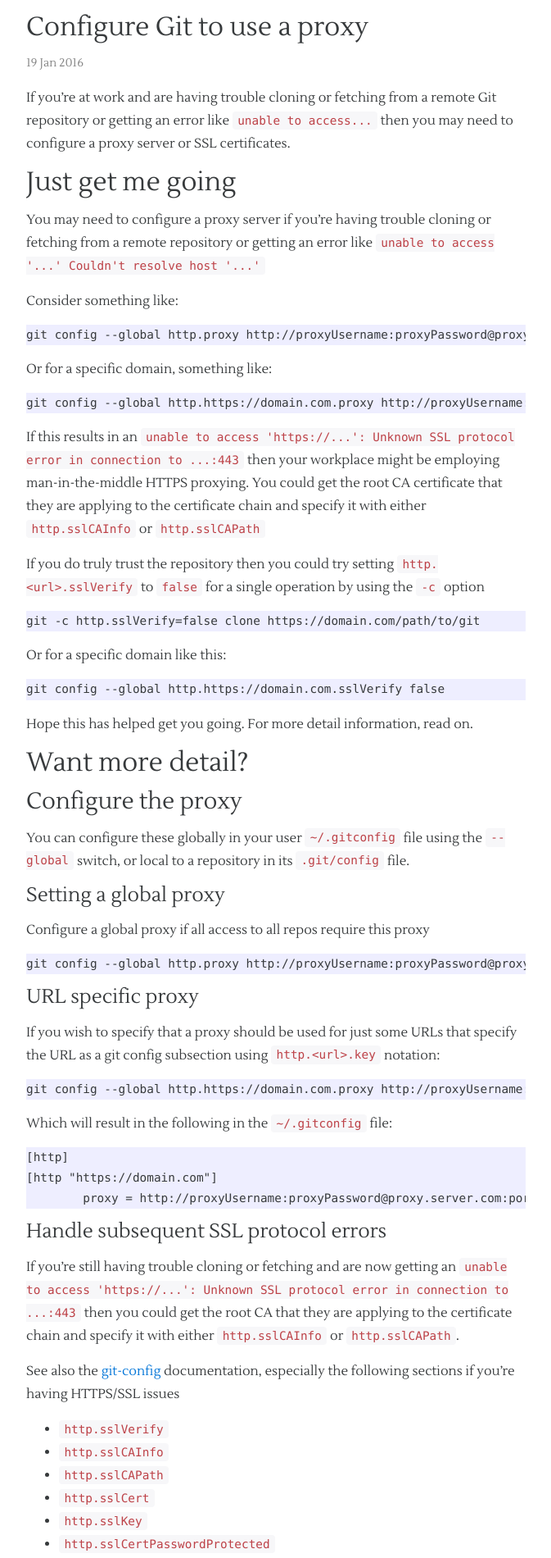
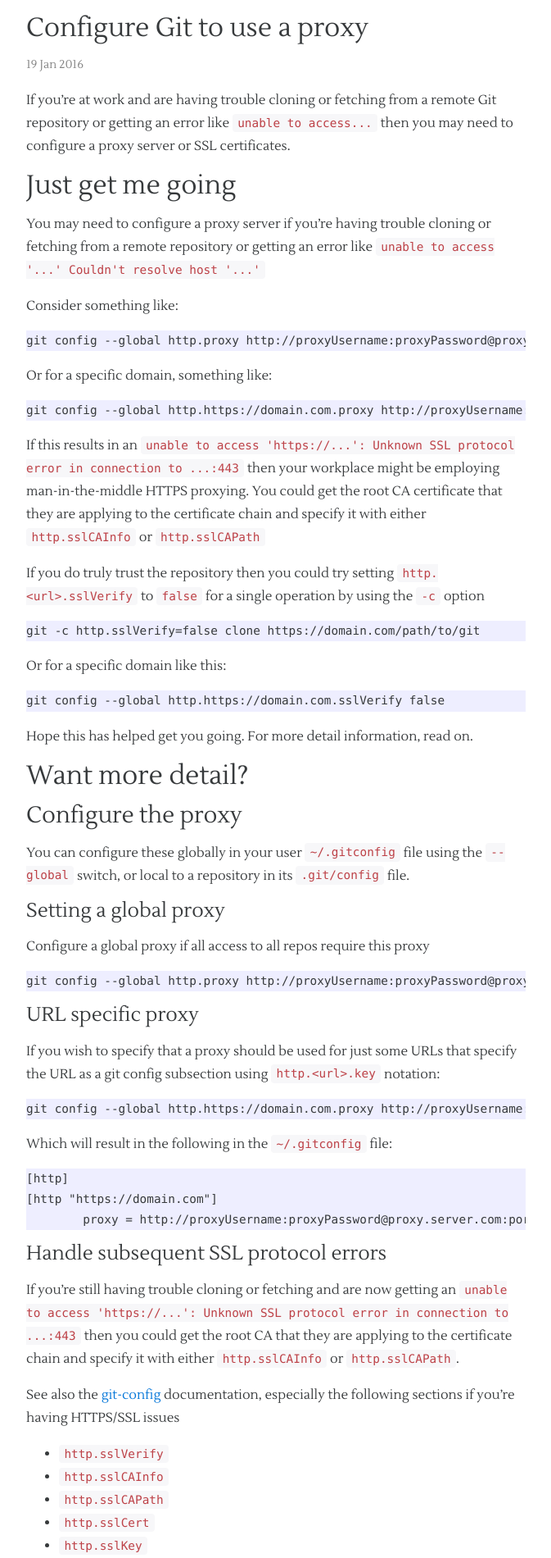
Before and after one commit to evantoli/evantoli.github.io, a Jekyll site: the page built from _posts/Coding/2016-01-19-configure-git-to-use-a-proxy.md, in a window 1280 px wide. Shown: the part 352-2252 px from the top of the page at 82% size, without its empty margins (303-976 px from the left). Built offline with Jekyll 4.4.1, drawn with Linux system fonts in a browser that asks for light colours.

Commit message:
more theme related clean-up

```diff
--- /dev/null
+++ b/_sass/theme-one/main.scss
@@ -0,0 +1,37 @@
+
+@charset "utf-8";
+
+// Override Bootstrap Variables
+$font-family-base: Lustria, Georgia, serif;
+$line-height:      1.75;
+
+// Our own variables
+$base-font-weight: 400;
+
+$text-color:       #111;
+$background-color: #fdfdfd;
+
+
+$grey-color:       #828282;
+$grey-color-light: lighten($grey-color, 40%);
+$grey-color-dark:  darken($grey-color, 25%);
+
+$post-categories-color:      #828282;
+$post-categories-bg-color:   transparent;
+$post-categories-text-color: lighten($post-categories-color, 10%);
+
+
+//
+// From Original Jekyll _base.scss
+// Used in the _syntax-highlight.scss via the %vertical-spacing
+//
+$spacing-unit:     2rem;
+
+// Import partials from `sass_dir` (defaults to `_sass`)
+@import
+        "vendor/bootstrap/bootstrap",
+        "theme-one/base",
+        "theme-one/layout",
+        "theme-one/parallax",
+        "syntax-highlighting"
+;
--- a/css/main.scss
+++ b/css/main.scss
@@ -1,84 +1,12 @@
 ---
 # Only the main Sass file needs front matter (the dashes are enough)
 ---
-@charset "utf-8";
 
-// Override Bootstrap Variables
-$font-family-base: Lustria, Georgia, serif;
-$line-height:      1.75;
-
-// Our own variables
-$base-font-weight: 400;
-
-$text-color:       #111;
-$background-color: #fdfdfd;
+// Variables using handlebar substitution need to happen
+// in this file. Substitution does not happen in the sass partials.
 
 $banner-image-url: url( {{ site.banner }} );
 
-$grey-color:       #828282;
-$grey-color-light: lighten($grey-color, 40%);
-$grey-color-dark:  darken($grey-color, 25%);
 
-$post-categories-color:      #828282;
-$post-categories-bg-color:   transparent;
-$post-categories-text-color: lighten($post-categories-color, 10%);
-
-
-/**
- * From Original Jekyll _base.scss
- * Used in the _syntax-highlight.scss via the %vertical-spacing
- */
-$spacing-unit:     30px;
-
-
-
-/*
-// Our variables
-$base-font-family: "Helvetica Neue", Helvetica, Arial, sans-serif;
-$base-font-size:   16px;
-$base-font-weight: 400;
-$small-font-size:  $base-font-size * 0.875;
-$base-line-height: 1.5;
-
-
-$text-color:       #111;
-$background-color: #fdfdfd;
-$brand-color:      #2a7ae2;
-
-$grey-color:       #828282;
-$grey-color-light: lighten($grey-color, 40%);
-$grey-color-dark:  darken($grey-color, 25%);
-
-// Width of the content area
-$content-width:    800px;
-
-$on-palm:          600px;
-$on-laptop:        800px;
-
-*/
-
-
-// Use media queries like this:
-// @include media-query($on-palm) {
-//     .wrapper {
-//         padding-right: $spacing-unit / 2;
-//         padding-left: $spacing-unit / 2;
-//     }
-// }
-/*
-@mixin media-query($device) {
-    @media screen and (max-width: $device) {
-        @content;
-    }
-}
-*/
-
-
-// Import partials from `sass_dir` (defaults to `_sass`)
-@import
-        "vendor/bootstrap/bootstrap",
-        "theme-one/base",
-        "theme-one/layout",
-        "theme-one/parallax",
-        "syntax-highlighting"
-;
+// Now delegate off to the main sass in the theme
+@import "theme-one/main";
```
Also changed, not shown: _sass/theme-one/_base.scss (+7 -8 lines), _sass/old-junk/_base.scss (renamed from _sass/_base.scss), _sass/old-junk/_layout.scss (renamed from _sass/_layout.scss), _sass/old-junk/_theme-2016.scss (renamed from _sass/_theme-2016.scss).
